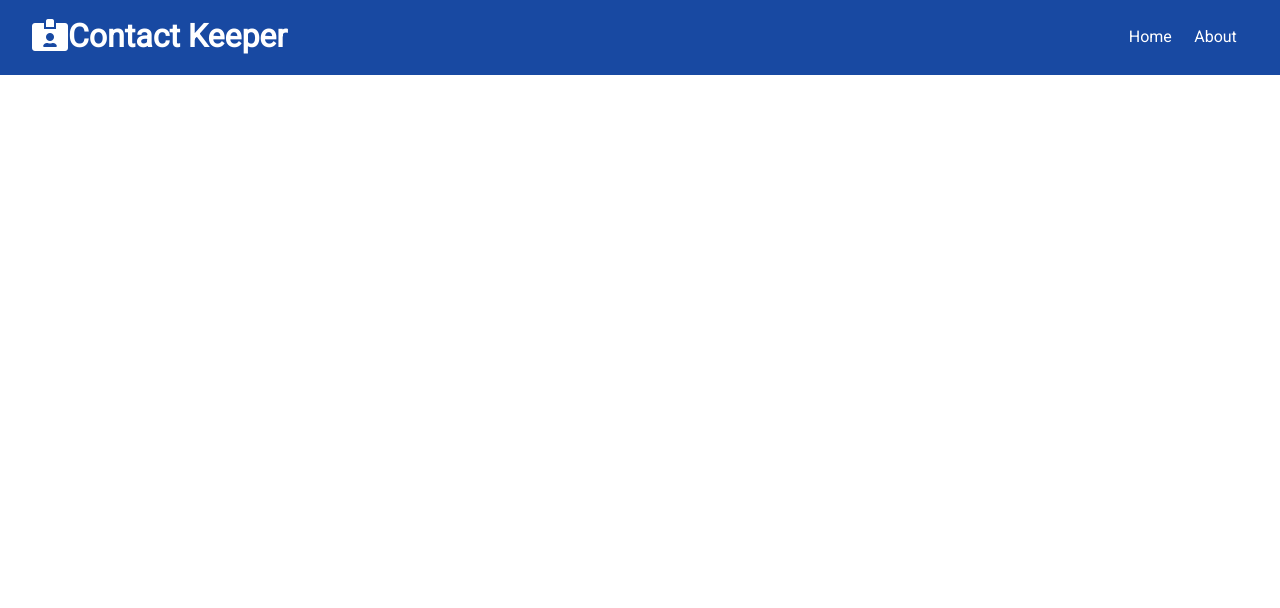
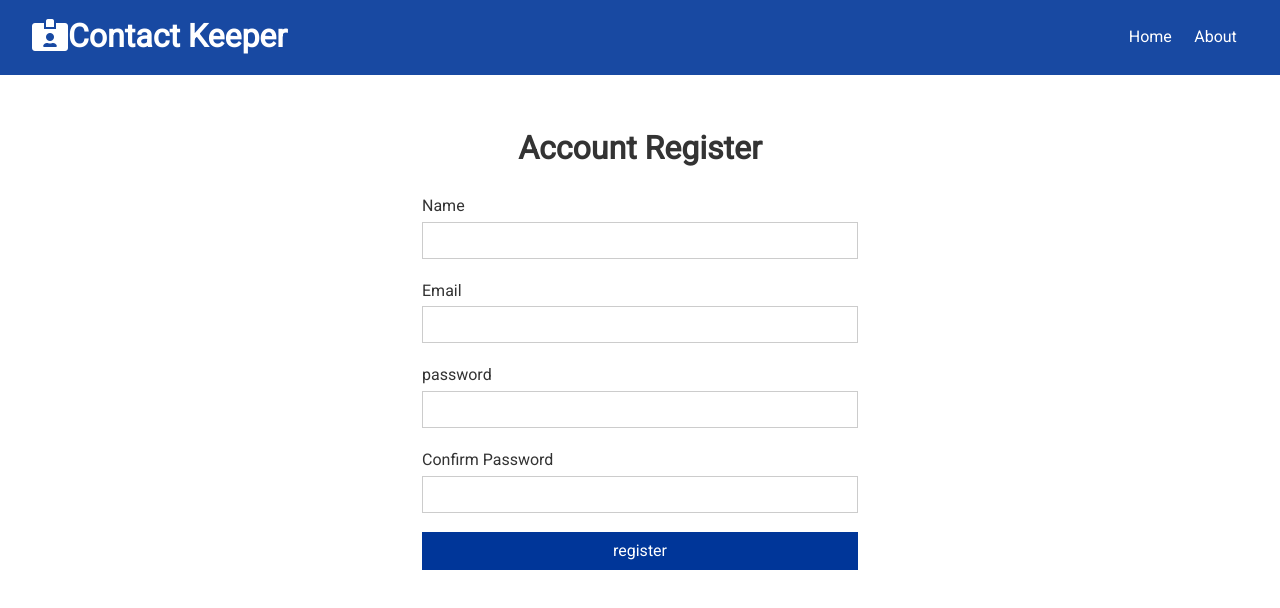
Before and after one commit to AlexAntoine/Contact-Keeper, a React (Create React App) app in the folder client/: page /register in a window 1280 px wide. Shown: the top 608 px of the page. Built offline with nearby package versions, Linux system fonts and the light colour scheme.

Commit message:
added register component

```diff
--- a/client/src/App.js
+++ b/client/src/App.js
@@ -3,6 +3,7 @@
 import {BrowserRouter as Router, Route, Routes} from 'react-router-dom';
 import Home from './components/pages/Home';
 import About from './components/pages/About';
+import Register from './components/auth/Register';
 import './App.css';
 
 import ContactState from "./context/contact/ContactState";
@@ -19,6 +20,7 @@
             <Routes>
               <Route path='/' element={<Home/>}/>
               <Route path='/about' element={<About/>}/>
+              <Route path='/register' element={<Register/>}/>
             </Routes>
         </div>
         </Fragment>
--- /dev/null
+++ b/client/src/components/auth/Register.js
@@ -0,0 +1,62 @@
+import React, {useState} from 'react'
+
+const Register = () => {
+
+    const [user, setUser] = useState({
+        name:'',
+        email:'',
+        password:'',
+        password2:''
+    });
+
+    const {name, email, password, password2} = user;
+
+    const onChange =(e) =>{
+        setUser({
+            ...user,
+            [e.target.name]: e.target.value
+        })
+    };
+
+    const onSubmit =(e) =>{
+        e.preventDefault();
+
+        console.log('Register Submit');
+
+    }
+
+  return (
+    <div className='form-container'>
+        <h1>
+            Account <span className='text-primart'>Register</span>
+        </h1>
+
+        <form onSubmit={onSubmit}>
+            <div className='form-group'>
+                <label htmlFor='name'>Name</label>
+                <input type="text" name='name' value={name} onChange={onChange}></input>
+            </div>
+
+            <div className='form-group'>
+                <label htmlFor='email'>Email</label>
+                <input type="email" name='email' value={email} onChange={onChange}></input>
+            </div>
+
+            <div className='form-group'>
+                <label htmlFor='password'>password</label>
+                <input type="password" name='password' value={password} onChange={onChange}></input>
+            </div>
+
+            <div className='form-group'>
+                <label htmlFor='password2'>Confirm Password</label>
+                <input type="password" name='password2' value={password2} onChange={onChange}></input>
+            </div>
+
+            <input type='submit' value="register" className='btn btn-primary btn-block'></input>
+        </form>
+
+    </div>
+  )
+}
+
+export default Register;
```
Also changed, not shown: client/src/components/auth/Login.js (added).
